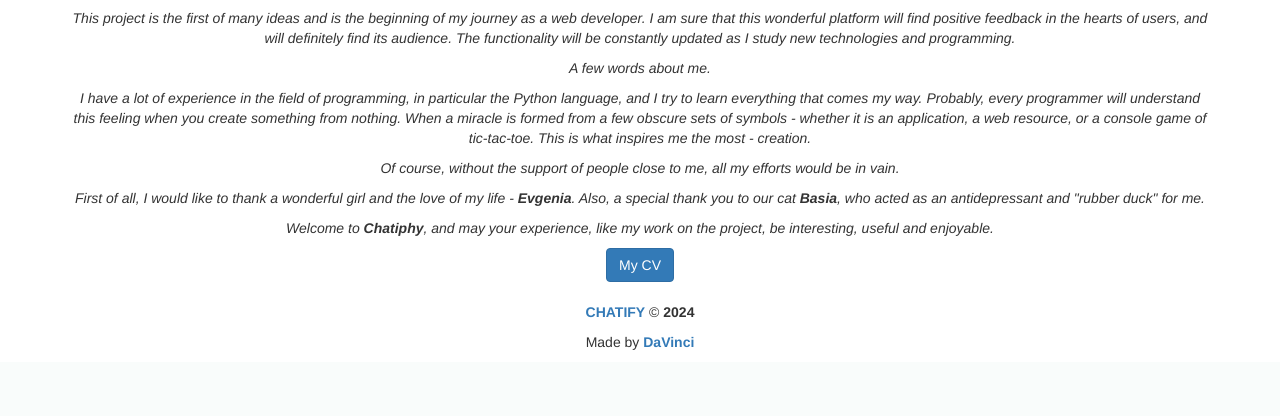
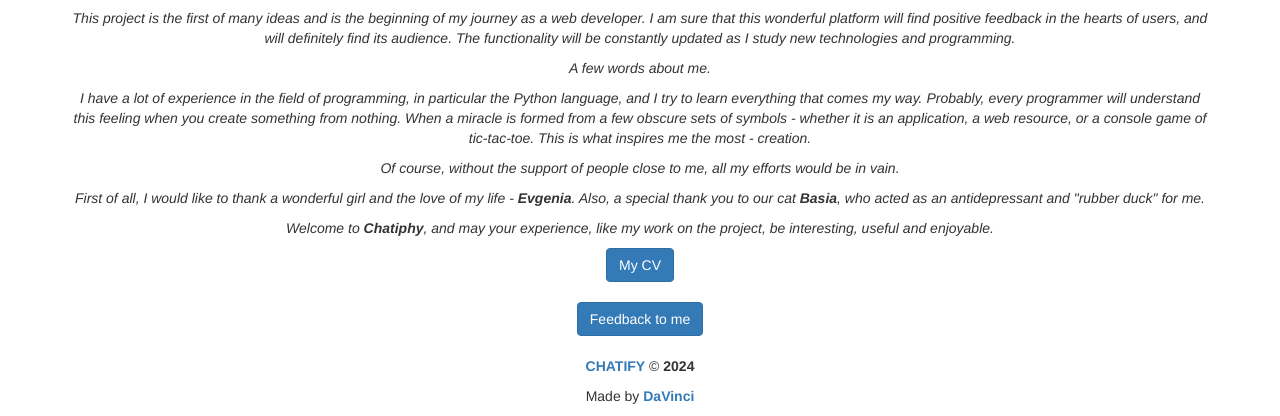
Before and after one commit to DaVinci89/Chatiphy, a Django app: page /about/author/ in a window 1280 px wide. Shown: the part 463-879 px from the top of the page. Before the commit the page ends 813 px from the top, so only its background shows below. Run offline with Django 5.2, Linux system fonts and the light colour scheme; parts of the project's set-up code (start-up, migrations or seed data) failed here and were passed over; some libraries are stand-ins or nearby versions.

Commit message:
Migrate feedback function to about app from post_maker app. Adding link to feedback form on about author's page.

```diff
--- a/Chatiphy/about/urls.py
+++ b/Chatiphy/about/urls.py
@@ -5,5 +5,7 @@ app_name = "about"
 
 urlpatterns = [
         path("author/", views.AboutAuthorView.as_view(), name="author"),
-        path("tech/", views.AboutTechView.as_view(), name="tech")
+        path("tech/", views.AboutTechView.as_view(), name="tech"),
+        path("feedback/", views.feedback, name="feedback"),
+        path("feedback/success/", views.feedback_success, name="feedback_success"),
         ]
--- a/Chatiphy/about/views.py
+++ b/Chatiphy/about/views.py
@@ -1,7 +1,35 @@
 from django.views.generic.base import TemplateView
+from django.shortcuts import render, redirect
+from django.conf import settings
+from django.core.mail import send_mail
+from django.contrib.auth.decorators import login_required
+from .forms import FeedbackForm
 
 class AboutAuthorView(TemplateView):
     template_name = "about/author.html"
 
 class AboutTechView(TemplateView):
     template_name = "about/tech.html"
+
+@login_required
+def feedback(request):
+    if request.method == "POST":
+        form = FeedbackForm(request.POST)
+        if form.is_valid():
+            name = form.cleaned_data["name"]
+            email = form.cleaned_data["email"]
+            subject = form.cleaned_data["subject"]
+            message = form.cleaned_data["body"]
+            send_mail( f'New Feedback Form {subject} from {name}',
+                f'Message: {message}\n\nFrom: {name} ({email})',
+                settings.DEFAULT_FROM_EMAIL,
+                ['workdavinci39@gmail.com'],
+                fail_silently=False)
+            return redirect("about:feedback_success")
+        return render(request, "about/feedback.html", {"form":form})
+    form = FeedbackForm()
+    return render(request, "about/feedback.html", {"form":form})
+
+@login_required
+def feedback_success(request):
+    return render(request, "post_maker/feedback_success.html")
--- a/Chatiphy/post_maker/urls.py
+++ b/Chatiphy/post_maker/urls.py
@@ -9,8 +9,6 @@ urlpatterns = [
     path("groups/", views.group_posts, name="group_posts"),
     path("groups/<slug:page>", views.group_posts_page, name="group_page"),
     path("groups/<slug:page>/<slug:tag_slug>/", views.group_posts_page, name="group_page_by_tag"),
-    path("feedback/", views.feedback, name="feedback"),
-    path("feedback/success/", views.feedback_success, name="feedback_success"),
     path("profile/<str:username>/", views.profile, name="profile"),
     path("profile/<str:username>/<slug:tag_slug>/", views.profile, name="profile_by_tag"),
     path("profile/<str:username>/subscribe", views.subscribe, name="subscribe"),
--- a/Chatiphy/templates/about/author.html
+++ b/Chatiphy/templates/about/author.html
@@ -23,4 +23,8 @@
     <div class="container my-5 py-5 text-center">
         <a class="btn btn-primary" href="https://cvdoc.ai/r/2860L9a4jg" target="_blank">My CV</a>
     </div>
+    <br>
+    <div class="container my-5 py-5 text-center">
+        <a class="btn btn-primary" href="{% url 'about:feedback' %}" target="_blank">Feedback to me</a>
+    </div>
 {% endblock %}
```
Also changed, not shown: Chatiphy/about/forms.py (added, +9 -0 lines), Chatiphy/post_maker/forms.py (+0 -8 lines), Chatiphy/post_maker/views.py (+1 -24 lines), Chatiphy/__init__.py (added), Chatiphy/about/validators.py (renamed from Chatiphy/post_maker/validators.py), Chatiphy/templates/about/feedback.html (renamed from Chatiphy/templates/post_maker/feedback.html), Chatiphy/templates/about/feedback_success.html (renamed from Chatiphy/templates/post_maker/feedback_success.html), __init__.py (added).
